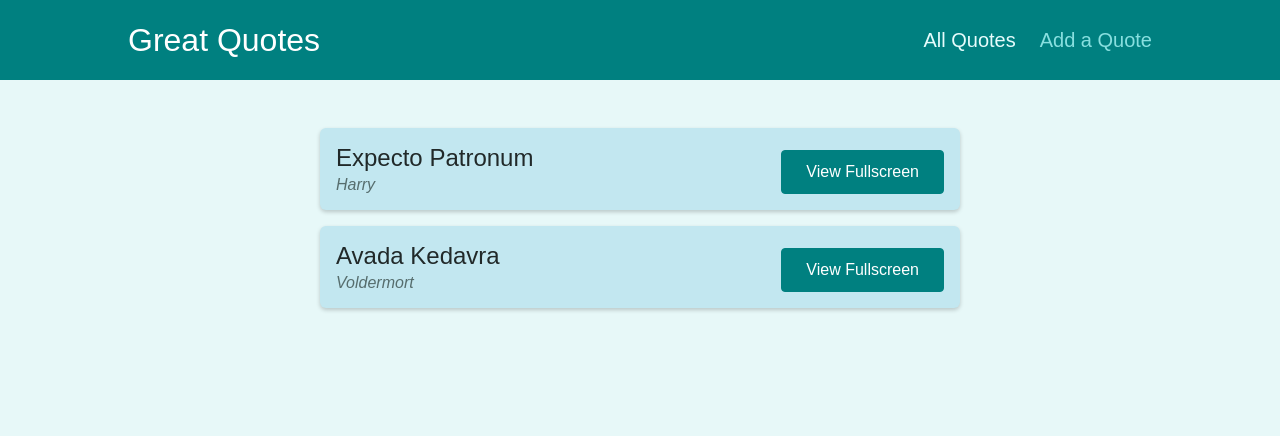
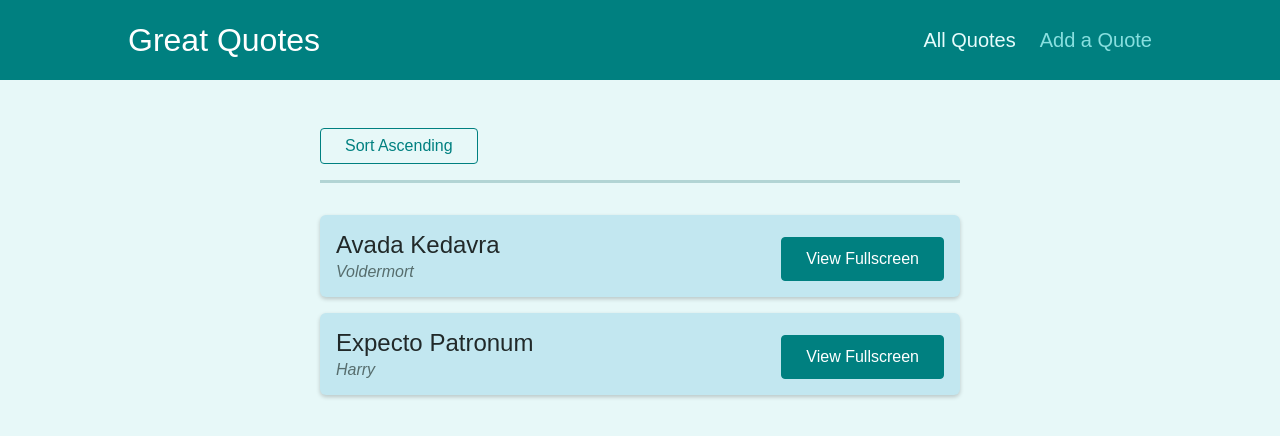
Before and after one commit to jro31/react-great-quotes, a React (Create React App) app: page /quotes in a window 1280 px wide. Shown: the top 436 px of the page. Built offline with nearby package versions, Linux system fonts and the light colour scheme.

Commit message:
Use query parameters to sort the content of the page based on the URL

```diff
--- a/src/components/quotes/QuoteList.js
+++ b/src/components/quotes/QuoteList.js
@@ -1,13 +1,47 @@
 import { Fragment } from 'react';
+import { useHistory, useLocation } from 'react-router-dom';
+// 'useLocation' gives us a location object which has information about the currently loaded url
 
 import QuoteItem from './QuoteItem';
 import classes from './QuoteList.module.css';
 
+const sortQuotes = (quotes, ascending) => {
+  return quotes.sort((quoteA, quoteB) => {
+    if (ascending) {
+      return quoteA.id > quoteB.id ? 1 : -1;
+    } else {
+      return quoteA.id < quoteB.id ? 1 : -1;
+    }
+  });
+};
+
 const QuoteList = props => {
+  const history = useHistory();
+  const location = useLocation();
+  // 'console.log(location)' returns, for example '{pathname: '/quotes', search: '?sort=asc', hash: '', state: undefined, key: 'q2vwer'}'
+
+  const queryParams = new URLSearchParams(location.search); // 'URLSearchParams' is a default javascript function that we can use in the browser (it's not React specific)
+
+  const isSortingAscending = queryParams.get('sort') === 'asc';
+  // 'queryParams.get('sort')' will return the value assigned to 'sort' in the URL
+  // So if the URL is 'my-domain.com/quotes?sort=asc', then 'queryParams.get('sort')' will return 'asc'
+
+  const sortedQuotes = sortQuotes(props.quotes, isSortingAscending);
+
+  const changeSortingHandler = () => {
+    history.push(`/quotes?sort=${isSortingAscending ? 'desc' : 'asc'}`);
+    // Running 'history.push()' re-evaluates the component, because when we push a page, react-router sees that we changed the history
+  };
+
   return (
     <Fragment>
+      <div className={classes.sorting}>
+        <button onClick={changeSortingHandler}>
+          Sort {isSortingAscending ? 'Descending' : 'Ascending'}
+        </button>
+      </div>
       <ul className={classes.list}>
-        {props.quotes.map(quote => (
+        {sortedQuotes.map(quote => (
           <QuoteItem key={quote.id} id={quote.id} author={quote.author} text={quote.text} />
         ))}
       </ul>
```
